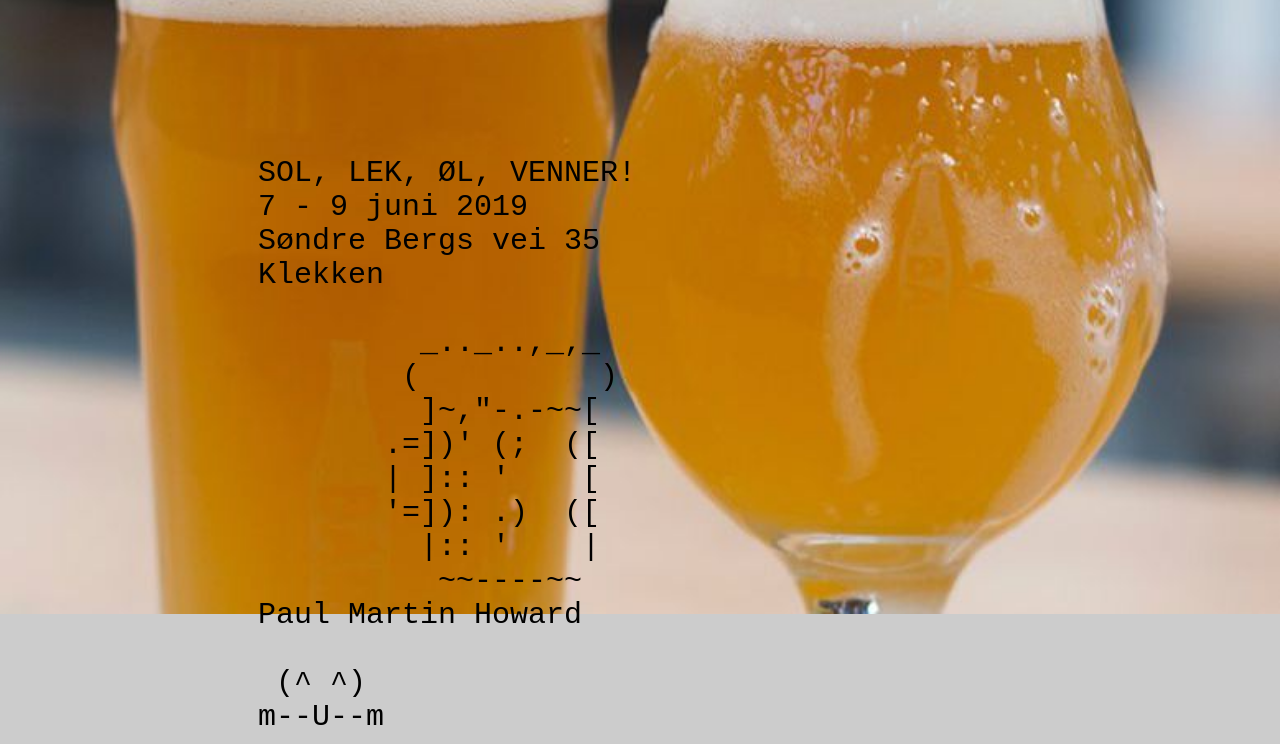
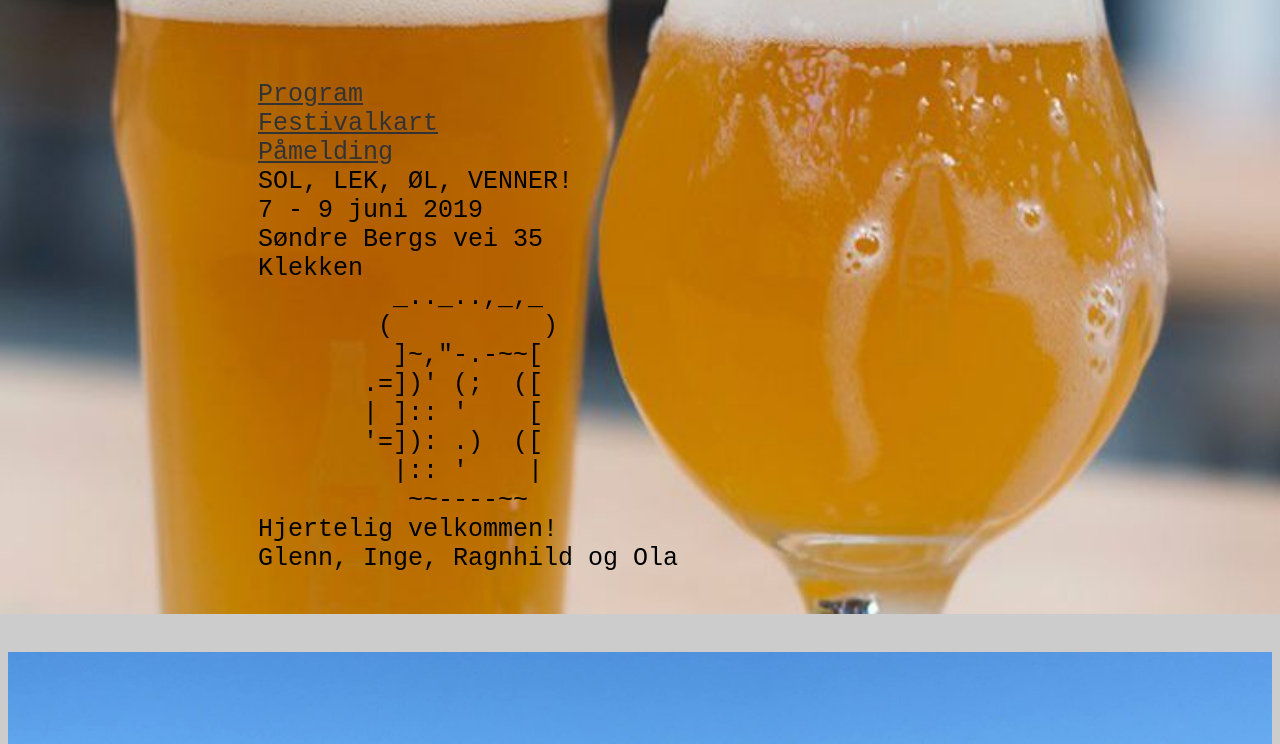
Before and after one commit to skavhaug/skavhaug.github.io, a plain HTML site: page index.html in a window 1280 px wide. Shown: the part 56-800 px from the top of the page. Drawn offline with Linux system fonts and the light colour scheme.

Commit message:
Add stuff

```diff
--- a/index.html
+++ b/index.html
@@ -11,8 +11,16 @@ h1 {
  color: #333333;
  font-size: 40px;
 }
- pre {
- font-size: 30px;
+h2 {
+ color: #333333;
+ font-size: 35px;
+}
+pre {
+ font-size: 25px;
+}
+
+a {
+ color: #333333;
 }
 </style>
 </head>
@@ -30,14 +38,15 @@ h1 {
   })();
 </script>
 <pre>
-<h1 style = "margin-left: 170; border:0px solid black;">Velkommen til <blink>SLØV</blink></h1>
-
-<p style = "margin-left: 250; border:0px solid black;">
+<h1 style="margin-left: 170; border:0px solid black; margin-bottom:0px; padding-bottom:0px">Velkommen til <blink>SLØV</blink></h1>
+<p style="margin-left: 250; border:0px solid black;">
+<a href="program.pdf">Program</a>
+<a href="kart.png">Festivalkart</a>
+<a href="https://docs.google.com/forms/d/e/1FAIpQLSfluMJQUQSg9EMO_YtD5sjia6Rh2nMvScdymwMjUp7XAFjngw/viewform?usp=sf_link">Påmelding</a>
 <blink>SOL, LEK, ØL, VENNER!</blink>
 7 - 9 juni 2019
 Søndre Bergs vei 35
 Klekken
-
          _.._..,_,_
         (          )
          ]~,"-.-~~[
@@ -46,11 +55,10 @@ Klekken
        '=]): .)  ([
          |:: '    |
           ~~----~~
-Paul Martin Howard
-
- (^ ^)
-m--U--m
+Hjertelig velkommen!
+Glenn, Inge, Ragnhild og Ola
+</p>
 </pre>
-</p>
+<img src="slov_bakgrunn.jpg" width="100%">
 </body>
 </html>
```
Also changed, not shown: slov_bakgrunn.jpg (added), 2 other files.
